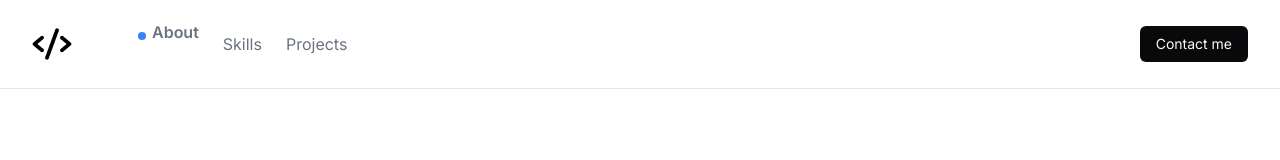
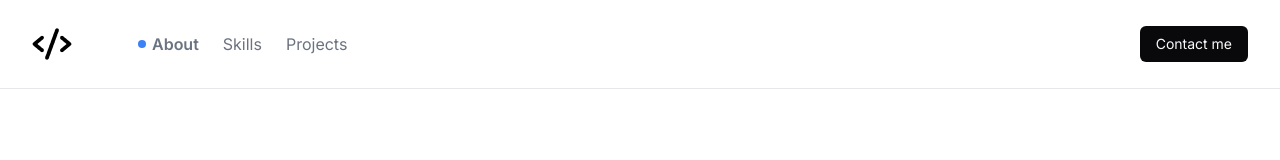
Before and after one commit to natallyriqueto/portfolio, a React (Vite) app: page / in a window 1280 px wide. Shown: the top 160 px of the page. Built offline with nearby package versions, Linux system fonts and the light colour scheme; the HTML template or start-up script is replaced by a standard one.

Commit message:
fix translate error

```diff
--- a/src/components/Header/index.tsx
+++ b/src/components/Header/index.tsx
@@ -41,7 +41,7 @@ export function Header() {
                     {
                         headings.map((heading) => (
                         <a
-                            className={`hover:text-zinc-950 hover:font-medium ${activeId === heading.headingId && 'relative font-semibold before:absolute before:top-1/2 before:left-[-14px] before:transform -translate-y-1/2 before:h-2 before:w-2 before:bg-blue-500 before:rounded-full' }`}
+                            className={`hover:text-zinc-950 hover:font-medium ${activeId === heading.headingId && 'relative font-semibold before:absolute before:top-1/2 before:left-[-14px] before:transform before:-translate-y-1/2 before:h-2 before:w-2 before:bg-blue-500 before:rounded-full' }`}
                             key={heading.id}
                             href={`#${heading.id}`}
                             onClick={(e: React.MouseEvent<HTMLAnchorElement>) => handleNavigation(e, heading.id)}
```
